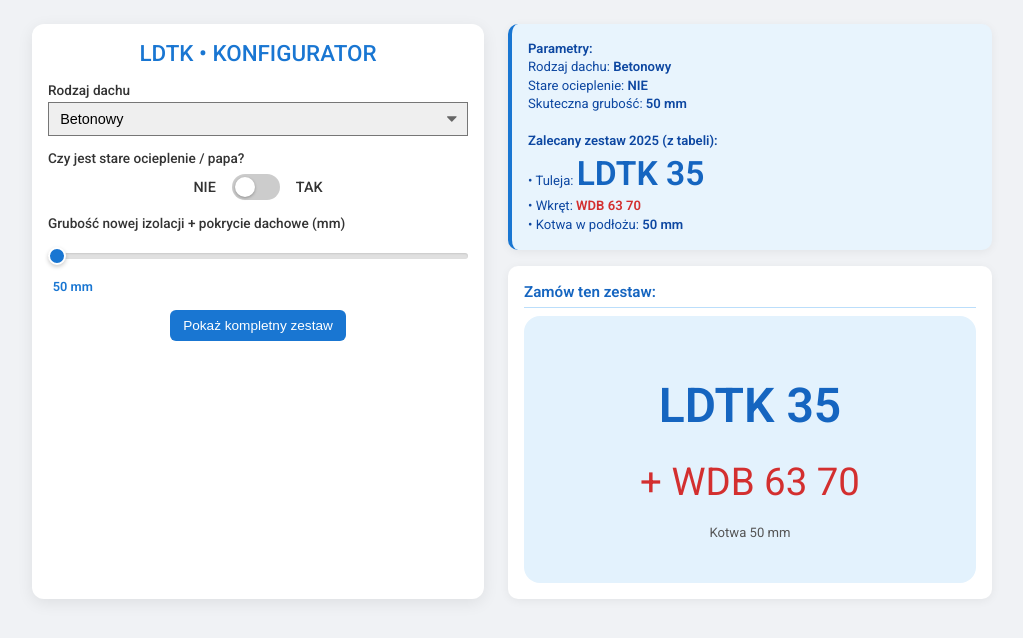
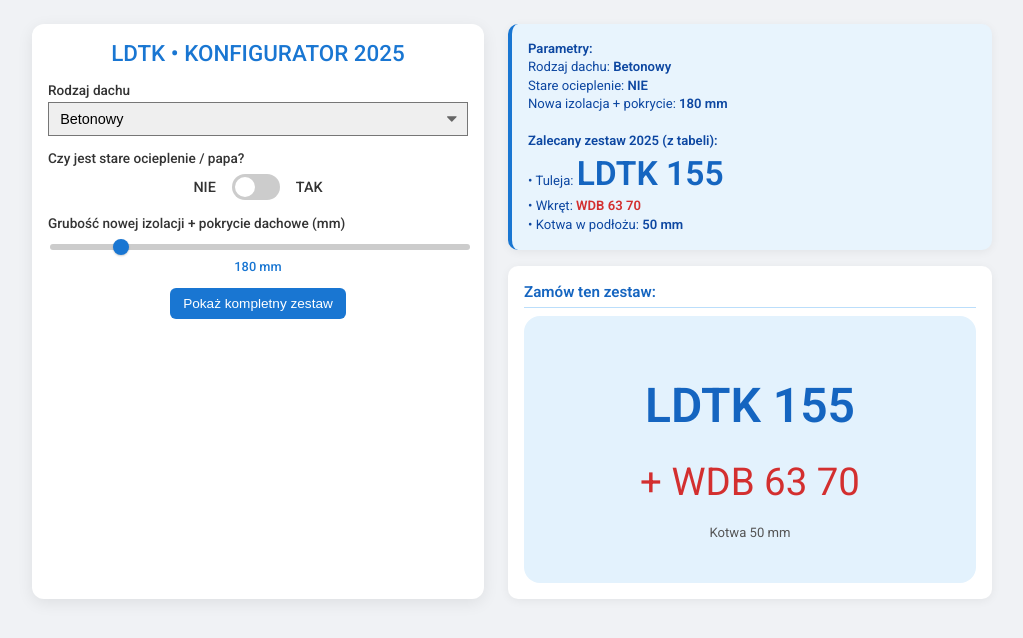
Before and after one commit to marffinn/new-config-dachowe, a plain HTML site: page index.html in a window 1280 px wide. Shown: the whole page, without its empty margins (128-1151 px from the left). Drawn offline with nearby package versions, Linux system fonts and the light colour scheme.

Commit message:
bug fixes

```diff
--- a/data.js
+++ b/data.js
@@ -144,3 +144,25 @@ export const CONCRETE_TABLE = [
     { insulation: 870, length: 525, screw: 400 },
     { insulation: 880, length: 525, screw: 400 }
 ];
+
+// WDB 6.3 – tylko na beton
+export const WDB_63 = [
+    { code: "WDB 63 60", length: 60 },
+    { code: "WDB 63 70", length: 70 },
+    { code: "WDB 63 80", length: 80 },
+    { code: "WDB 63 100", length: 100 },
+    { code: "WDB 63 120", length: 120 },
+    { code: "WDB 63 160", length: 160 },
+    { code: "WDB 63 200", length: 200 },
+    { code: "WDB 63 300", length: 300 },
+    { code: "WDB 63 350", length: 350 },
+    { code: "WDB 63 400", length: 400 }
+];
+
+// WDS 4.8 – tylko na metal
+export const WDS_48 = [
+    { code: "WDS 48 60", length: 60 },
+    { code: "WDS 48 80", length: 80 },
+    { code: "WDS 48 100", length: 100 },
+    { code: "WDS 48 120", length: 120 }
+];
--- a/index.html
+++ b/index.html
@@ -4,7 +4,7 @@
 <head>
     <meta charset="UTF-8">
     <meta name="viewport" content="width=device-width, initial-scale=1.0">
-    <title>LDTK • Konfigurator dachowy</title>
+    <title>LDTK • Konfigurator dachowy 2025</title>
     <link rel="shortcut icon" href="favicon.jpg">
     <link rel="stylesheet" href="./style.css">
     <link href="https://fonts.googleapis.com/css2?family=Roboto:wght@400;500;600&display=swap" rel="stylesheet">
@@ -13,7 +13,7 @@
 <body>
     <div class="app-container">
         <div class="config-panel">
-            <h3>LDTK • KONFIGURATOR</h3>
+            <h3>LDTK • KONFIGURATOR 2025</h3>
             <div class="steps">
 
                 <div class="section" data-name="c_podloze">
@@ -36,16 +36,22 @@
                     </div>
                 </div>
 
-                <div class="section" id="stare_grubosc_section" style="display:none; margin-top:1rem;">
-                    <label for="stare_grubosc">Grubość starego ocieplenia (mm)</label>
-                    <input type="range" id="stare_grubosc" min="10" max="150" value="10" step="5">
-                    <strong class="value-display">10 mm</strong>
+                <div class="section" id="stare_papa_section" style="display:none; margin-top:1rem;">
+                    <label for="stare_papa">Grubość starej papy (mm)</label>
+                    <input type="range" id="stare_papa" min="0" max="50" value="0" step="10">
+                    <strong class="value-display">0 mm</strong>
+                </div>
+
+                <div class="section" id="stare_ocieplenie_section" style="display:none; margin-top:1rem;">
+                    <label for="stare_ocieplenie">Grubość starego ocieplenia (mm)</label>
+                    <input type="range" id="stare_ocieplenie" min="0" max="50" value="0" step="10">
+                    <strong class="value-display">0 mm</strong>
                 </div>
 
                 <div class="section">
                     <label for="nowa_grubosc">Grubość nowej izolacji + pokrycie dachowe (mm)</label>
-                    <input type="range" id="nowa_grubosc" min="50" max="880" value="50" step="10">
-                    <strong class="value-display">50 mm</strong>
+                    <input type="range" id="nowa_grubosc" min="50" max="880" value="180" step="10">
+                    <strong class="value-display">180 mm</strong>
                 </div>
 
                 <div class="navigation_buttons">
--- a/main.js
+++ b/main.js
@@ -1,16 +1,18 @@
 // main.js – Adapted to fixed table values from CSV
-import { METAL_TABLE, CONCRETE_TABLE } from './data.js';
+import { METAL_TABLE, CONCRETE_TABLE, WDB_63, WDS_48 } from './data.js';
 
 const $dach = $('#rodzaj_dachu');
 const $stareToggle = $('#stare_toggle');
-const $stareGrubosc = $('#stare_grubosc');
+const $starePapa = $('#stare_papa');
+const $stareOcieplenie = $('#stare_ocieplenie');
 const $nowaGrubosc = $('#nowa_grubosc');
 const $calculation = $('.calculation');
 const $results = $('.results');
 
 function updateDisplays() {
-    $('.value-display').eq(0).text($stareGrubosc.val() + ' mm');
-    $('.value-display').eq(1).text($nowaGrubosc.val() + ' mm');
+    $('.value-display').eq(0).text($starePapa.val() + ' mm');
+    $('.value-display').eq(1).text($stareOcieplenie.val() + ' mm');
+    $('.value-display').eq(2).text($nowaGrubosc.val() + ' mm');
 }
 
 function calculate() {
@@ -18,12 +20,15 @@ function calculate() {
 
     const dach = $dach.val();
     const stareJest = $stareToggle.is(':checked');
-    const stareGrubosc = stareJest ? parseInt($stareGrubosc.val()) : 0;
+    const starePapaVal = stareJest ? parseInt($starePapa.val()) : 0;
+    const stareOcieplenieVal = stareJest ? parseInt($stareOcieplenie.val()) : 0;
+    const stareSum = starePapaVal + stareOcieplenieVal;  // Sum of two sliders
     const nowaGrubosc = parseInt($nowaGrubosc.val());
-    const effectiveInsulation = nowaGrubosc + stareGrubosc;  // Add old to effective for lookup
+    const effectiveInsulation = nowaGrubosc;  // Lookup based on new insulation only
     const kotwa = dach === 'concrete' ? 50 : 14;
 
-    $('#stare_grubosc_section').toggle(stareJest);
+    $('#stare_papa_section').toggle(stareJest);
+    $('#stare_ocieplenie_section').toggle(stareJest);
 
     const table = dach === 'metal' ? METAL_TABLE : CONCRETE_TABLE;
 
@@ -34,13 +39,28 @@ function calculate() {
         return;
     }
 
-    const screwCode = dach === 'metal' ? `WDS 48 ${row.screw}` : `WDB 63 ${row.screw}`;
+    // Calculate new screw length = base from table + sum
+    const baseScrew = row.screw;
+    const calculatedScrew = baseScrew + stareSum;
+
+    // Select the screw array based on roof type
+    const screwArray = dach === 'metal' ? WDS_48 : WDB_63;
+
+    // Find the next longer or equal physical screw
+    const selectedScrew = screwArray.find(s => s.length >= calculatedScrew);
+
+    let screwCode;
+    if (selectedScrew) {
+        screwCode = selectedScrew.code;
+    } else {
+        screwCode = 'Brak pasującego wkrętu – przekroczono maksymalną długość';
+    }
 
     $calculation.html(`
         <strong>Parametry:</strong><br>
         Rodzaj dachu: <strong>${$dach.find('option:selected').text()}</strong><br>
-        Stare ocieplenie: <strong>${stareJest ? 'TAK (' + stareGrubosc + ' mm)' : 'NIE'}</strong><br>
-        Skuteczna grubość: <strong>${effectiveInsulation} mm</strong><br><br>
+        Stare ocieplenie: <strong>${stareJest ? 'TAK (papa ' + starePapaVal + ' mm + ocieplenie ' + stareOcieplenieVal + ' mm = ' + stareSum + ' mm)' : 'NIE'}</strong><br>
+        Nowa izolacja + pokrycie: <strong>${nowaGrubosc} mm</strong><br><br>
 
         <strong>Zalecany zestaw 2025 (z tabeli):</strong><br>
         • Tuleja: <strong style="font-size:2.1rem;color:#1565c0;">LDTK ${row.length}</strong><br>
@@ -66,7 +86,8 @@ function calculate() {
 
 // Events
 $stareToggle.on('change', calculate);
-$stareGrubosc.on('input', calculate);
+$starePapa.on('input', calculate);
+$stareOcieplenie.on('input', calculate);
 $nowaGrubosc.on('input', calculate);
 $dach.on('change', calculate);
 $('.suggest_step').on('click', calculate);
--- a/style.css
+++ b/style.css
@@ -124,7 +124,6 @@ body {
     background-color: white;
     transition: .3s;
     border-radius: 50%;
-    box-shadow: 0 1px 3px rgba(0, 0, 0, 0.3);
 }
 
 input:checked+.slider-toggle {
@@ -143,92 +142,59 @@ input:checked+.slider-toggle:before {
     border-radius: 50%;
 }
 
-.zaslepka-slider-wrapper {
-    transition: all 0.3s ease;
-    overflow: hidden;
-}
-
 /* ────────────────────────────────────────────────────────────────
-   SUWAKI
+   RANGE SLIDER
    ──────────────────────────────────────────────────────────────── */
 input[type="range"] {
     -webkit-appearance: none;
     appearance: none;
     width: 100%;
-    height: 32px;
-    background: transparent;
-    margin: 0.3rem 0;
+    height: 6px;
+    background: #ccc;
+    outline: none;
+    border-radius: 3px;
+    transition: all 0.2s ease;
     cursor: pointer;
-}
-
-input[type="range"]::-webkit-slider-runnable-track {
-    height: 6px;
-    background: #e0e0e0;
-    border-radius: 3px;
-    border: none;
-    box-shadow: inset 0 1px 2px rgba(0, 0, 0, 0.1);
-}
-
-input[type="range"]::-moz-range-track {
-    height: 6px;
-    background: #e0e0e0;
-    border-radius: 3px;
-    border: none;
-    box-shadow: inset 0 1px 2px rgba(0, 0, 0, 0.1);
 }
 
 input[type="range"]::-webkit-slider-thumb {
     -webkit-appearance: none;
-    width: 18px;
-    height: 18px;
+    appearance: none;
+    width: 16px;
+    height: 16px;
     background: #1976d2;
     border-radius: 50%;
     cursor: pointer;
-    margin-top: -6px;
-    box-shadow: 0 2px 4px rgba(0, 0, 0, 0.2);
-    border: 2px solid #fff;
+    transition: all 0.2s ease;
+    box-shadow: 0 1px 2px rgba(0, 0, 0, .2);
 }
 
 input[type="range"]::-moz-range-thumb {
-    width: 18px;
-    height: 18px;
+    width: 16px;
+    height: 16px;
     background: #1976d2;
     border-radius: 50%;
     cursor: pointer;
-    box-shadow: 0 2px 4px rgba(0, 0, 0, 0.2);
-    border: 2px solid #fff;
 }
 
-input[type="range"]:focus {
-    outline: none;
-}
-
-input[type="range"]:focus::-webkit-slider-thumb {
-    box-shadow: 0 0 0 3px rgba(25, 118, 210, 0.3);
-}
-
-input[type="range"]:focus::-moz-range-thumb {
-    box-shadow: 0 0 0 3px rgba(25, 118, 210, 0.3);
+input[type="range"]:hover {
+    background: #bbdefb;
 }
 
 .value-display {
+    display: block;
+    margin-top: 0.3rem;
+    font-size: 0.8rem;
+    font-weight: 500;
     color: #1976d2;
-    font-weight: 600;
-    font-size: .8rem;
-    margin-left: .3rem;
+    text-align: center;
 }
 
 /* ────────────────────────────────────────────────────────────────
-   PRZYCISKI
+   NAVIGATION BUTTONS
    ──────────────────────────────────────────────────────────────── */
 .navigation_buttons {
-    margin-top: .8rem;
-    text-align: center;
-}
-
-.navigation_buttons .container {
     display: flex;
-    gap: .5rem;
     justify-content: center;
 }
 
```
